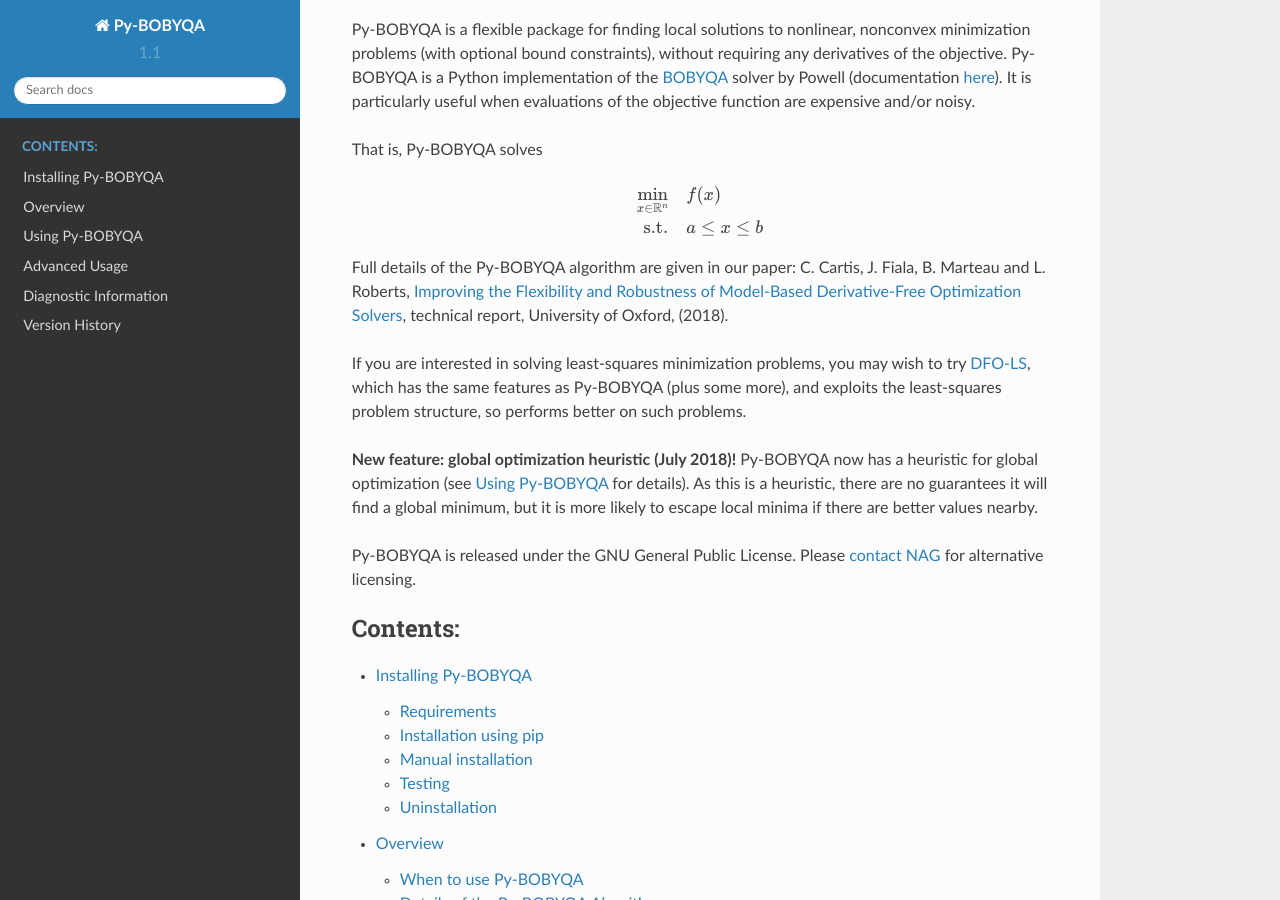
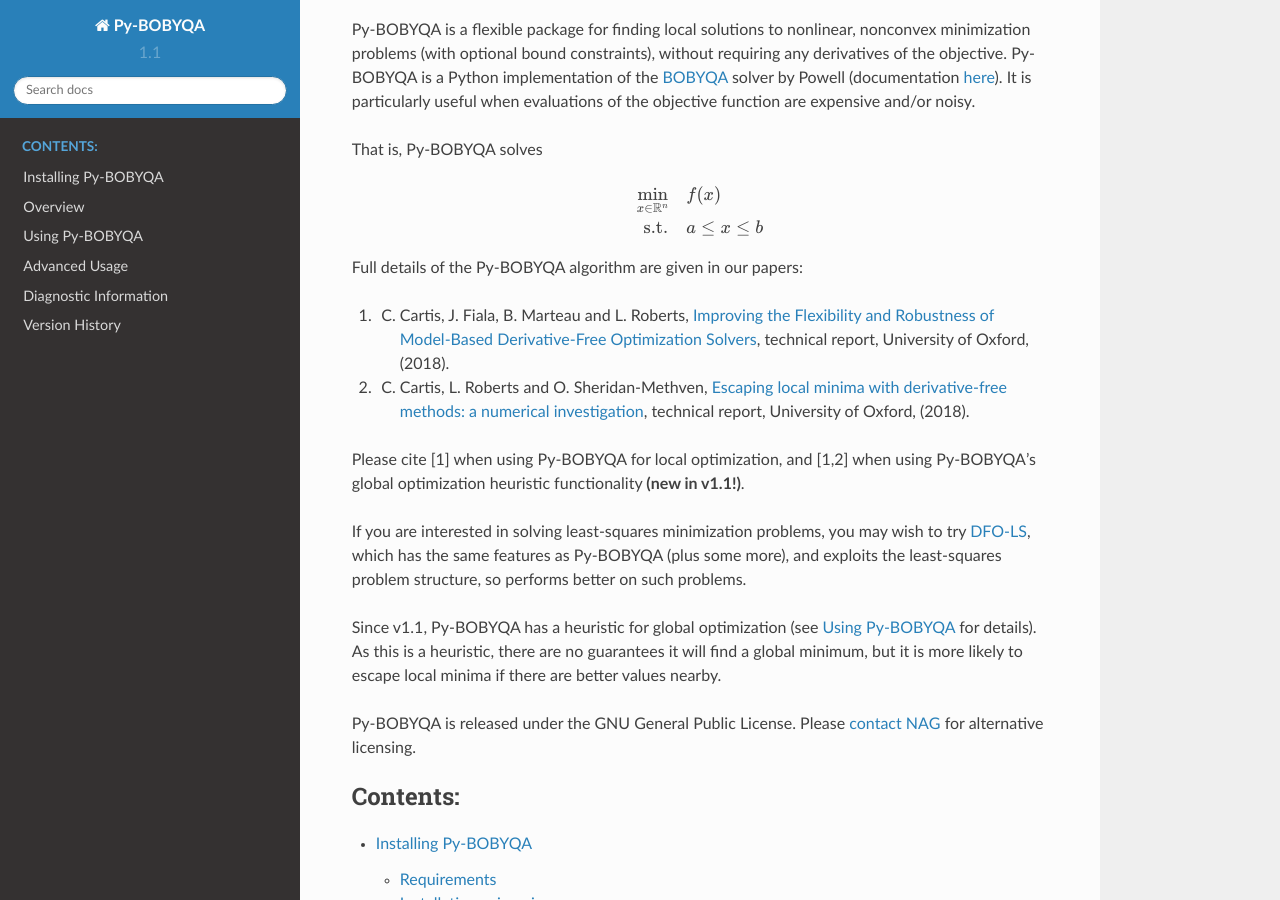
Before and after one commit to numericalalgorithmsgroup/pybobyqa, a Sphinx documentation site: the page built from docs/index.rst, in a window 1280 px wide and 900 px high, scrolled down 347 px. Built offline with Sphinx 7.4.7 and the Read the Docs theme 2.0.0, drawn with Linux system fonts in a browser that asks for light colours.

Commit message:
Added links to global optimization paper

```diff
--- a/docs/index.rst
+++ b/docs/index.rst
@@ -21,11 +21,16 @@
    \min_{x\in\mathbb{R}^n}  &\quad  f(x)\\
    \text{s.t.} &\quad  a \leq x \leq b
 
-Full details of the Py-BOBYQA algorithm are given in our paper: C. Cartis, J. Fiala, B. Marteau and L. Roberts, `Improving the Flexibility and Robustness of Model-Based Derivative-Free Optimization Solvers <https://arxiv.org/abs/1804.00154>`_, technical report, University of Oxford, (2018).
+Full details of the Py-BOBYQA algorithm are given in our papers:
+
+1. C. Cartis, J. Fiala, B. Marteau and L. Roberts, `Improving the Flexibility and Robustness of Model-Based Derivative-Free Optimization Solvers <https://arxiv.org/abs/1804.00154>`_, technical report, University of Oxford, (2018).
+2. C. Cartis, L. Roberts and O. Sheridan-Methven, `Escaping local minima with derivative-free methods: a numerical investigation <https://arxiv.org/abs/1812.11343>`_, technical report, University of Oxford, (2018).
+
+Please cite [1] when using Py-BOBYQA for local optimization, and [1,2] when using Py-BOBYQA's global optimization heuristic functionality **(new in v1.1!)**.
 
 If you are interested in solving least-squares minimization problems, you may wish to try `DFO-LS <https://github.com/numericalalgorithmsgroup/dfols>`_, which has the same features as Py-BOBYQA (plus some more), and exploits the least-squares problem structure, so performs better on such problems.
 
-**New feature: global optimization heuristic (July 2018)!** Py-BOBYQA now has a heuristic for global optimization (see :doc:`userguide` for details). As this is a heuristic, there are no guarantees it will find a global minimum, but it is more likely to escape local minima if there are better values nearby.
+Since v1.1, Py-BOBYQA has a heuristic for global optimization (see :doc:`userguide` for details). As this is a heuristic, there are no guarantees it will find a global minimum, but it is more likely to escape local minima if there are better values nearby.
 
 Py-BOBYQA is released under the GNU General Public License. Please `contact NAG <http://www.nag.com/content/worldwide-contact-information>`_ for alternative licensing.
 
--- a/docs/userguide.rst
+++ b/docs/userguide.rst
@@ -14,7 +14,7 @@
 where the bound constraints :math:`a \leq x \leq b` are optional. The objective function :math:`f(x)` is usually nonlinear and nonquadratic. If you know your objective is linear or quadratic, you should consider a solver designed for such functions (see `here <https://neos-guide.org/Optimization-Guide>`_ for details).
 
 Py-BOBYQA iteratively constructs an interpolation-based model for the objective, and determines a step using a trust-region framework.
-For an in-depth technical description of the algorithm see the paper [CFMR2018]_.
+For an in-depth technical description of the algorithm see the paper [CFMR2018]_, and for the global optimization heuristic, see [CRO2018]_.
 
 How to use Py-BOBYQA
 --------------------
@@ -388,10 +388,12 @@
       Warning (max evals): Objective has been called MAXFUN times
       ******************************
 
-As we can see, the :code:`seek_global_minimum` flag helped Py-BOBYQA escape the local minimum from the first run, and find the global minimum.
+As we can see, the :code:`seek_global_minimum` flag helped Py-BOBYQA escape the local minimum from the first run, and find the global minimum. More details are given in [CRO2018]_.
 
 References
 ----------
 
 .. [CFMR2018]
    C. Cartis, J. Fiala, B. Marteau and L. Roberts, `Improving the Flexibility and Robustness of Model-Based Derivative-Free Optimization Solvers <https://arxiv.org/abs/1804.00154>`_, technical report, University of Oxford, (2018).
+.. [CRO2018]
+   C. Cartis, L. Roberts and O. Sheridan-Methven, `Escaping local minima with derivative-free methods: a numerical investigation <https://arxiv.org/abs/1812.11343>`_, technical report, University of Oxford, (2018).
```
Also changed, not shown: README.rst (+6 -1 lines), 7 other files.
